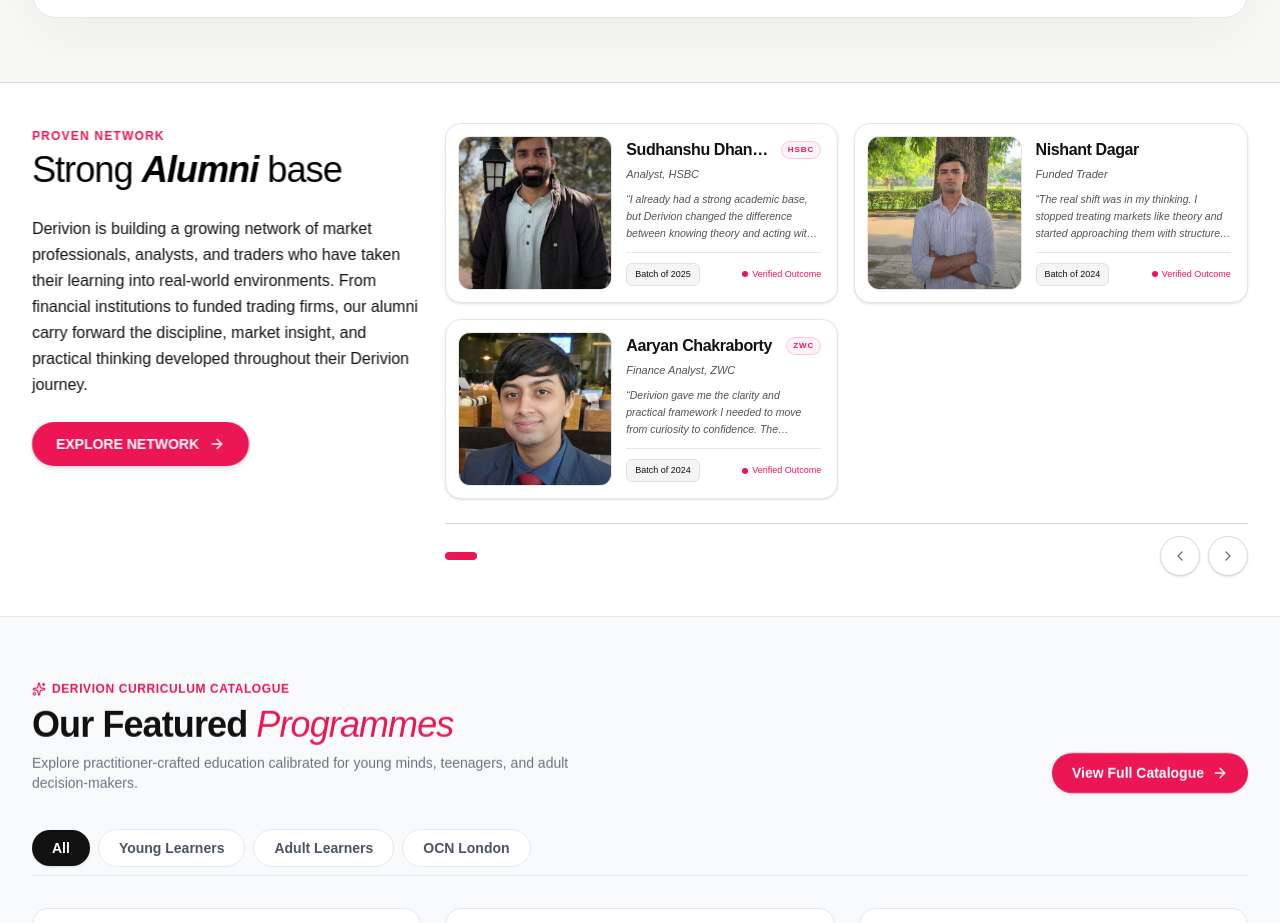
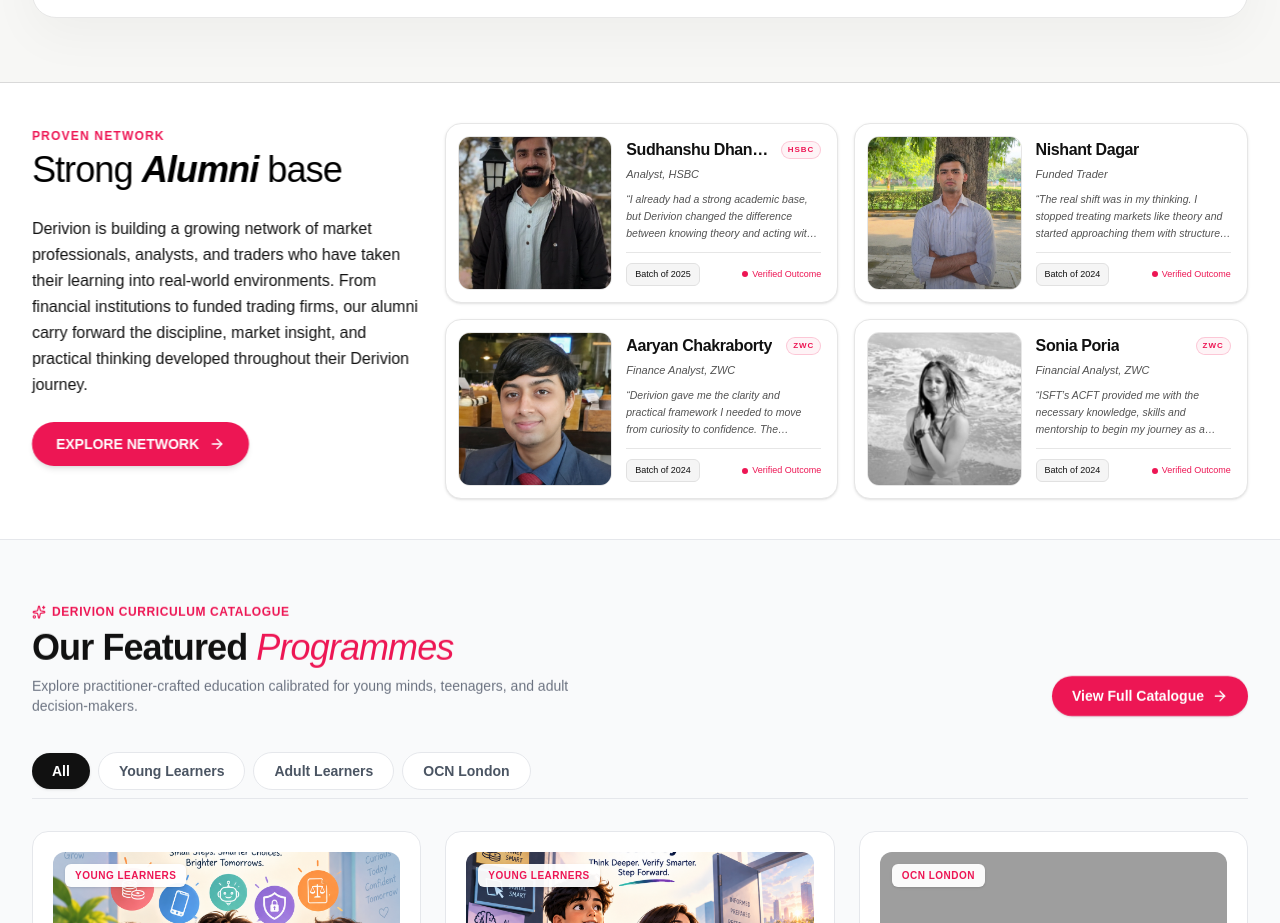
Before and after one commit to jaskaran-div/derivion, a Next.js app: page / in a window 1280 px wide. Shown: the part 1767-2690 px from the top of the page. Built offline with nearby package versions, Linux system fonts and the light colour scheme; grey boxes are pictures that could not be loaded.

Commit message:
added sonia

```diff
--- a/app/Pages/Home/OurAlumni.tsx
+++ b/app/Pages/Home/OurAlumni.tsx
@@ -40,9 +40,19 @@ export default function OurAlumni() {
       quote:
         '“Derivion gave me the clarity and practical framework I needed to move from curiosity to confidence. The combination of structured learning, market context, and mentor guidance helped me build a much sharper foundation for my career path.”',
     },
+    {
+      name: "Sonia Poria",
+      role: "Financial Analyst",
+      company: "ZWC",
+      companyLogo: "/Home/sonia.png",
+      batch: "Batch of 2024",
+      photo: "/Home/sonia.png",
+      quote:
+        '“ISFT’s ACFT provided me with the necessary knowledge, skills and mentorship to begin my journey as a professional trader.”',
+    },
   ];
 
-  const itemsPerPage = 3;
+  const itemsPerPage = 4;
   const totalPages = Math.ceil(alumniData.length / itemsPerPage);
   const currentAlumni = alumniData.slice(
     currentPage * itemsPerPage,
@@ -138,6 +148,7 @@ export default function OurAlumni() {
             </div>
 
             {/* ─── Bottom Navigation & Pagination Indicators ─── */}
+            {totalPages > 1 && (
               <div className="flex items-center justify-between pt-3 border-t border-[#D9D9D9]">
                 {/* Indicator Pills */}
                 <div className="flex items-center gap-2">
@@ -176,6 +187,7 @@ export default function OurAlumni() {
                   </button>
                 </div>
               </div>
+            )}
 
           </AnimateOnScroll>
 
--- a/app/programs/[slug]/ProgramDetailClient.tsx
+++ b/app/programs/[slug]/ProgramDetailClient.tsx
@@ -233,9 +233,9 @@ export default function ProgramDetailClient({ programme }: { programme: Programm
             <a href="#tools" className="px-4 py-1.5 rounded-full hover:bg-[#D9D9D9]/50 text-[#737373] hover:text-[#000000] shrink-0">
               Learning Tools
             </a>
-            <a href="#faculty" className="px-4 py-1.5 rounded-full hover:bg-[#D9D9D9]/50 text-[#737373] hover:text-[#000000] shrink-0">
+            {/* <a href="#faculty" className="px-4 py-1.5 rounded-full hover:bg-[#D9D9D9]/50 text-[#737373] hover:text-[#000000] shrink-0">
               Curriculum Leads
-            </a>
+            </a> */}
             <a href="#outcomes" className="px-4 py-1.5 rounded-full hover:bg-[#D9D9D9]/50 text-[#737373] hover:text-[#000000] shrink-0">
               Reflex Outcomes
             </a>
@@ -506,7 +506,7 @@ export default function ProgramDetailClient({ programme }: { programme: Programm
         </section>
 
         {/* ─── Curriculum Mentors ─── */}
-        <section id="faculty" className="w-full bg-white text-[#000000] py-14 sm:py-20 px-4 sm:px-6 lg:px-8 border-t border-[#D9D9D9]">
+        {/* <section id="faculty" className="w-full bg-white text-[#000000] py-14 sm:py-20 px-4 sm:px-6 lg:px-8 border-t border-[#D9D9D9]">
           <AnimateOnScroll animation="fade-up" duration={700} className="max-w-7xl mx-auto space-y-10">
             <div className="space-y-2">
               <span className="text-xs font-semibold uppercase tracking-widest text-[#ED1654]">
@@ -558,7 +558,7 @@ export default function ProgramDetailClient({ programme }: { programme: Programm
               ))}
             </div>
           </AnimateOnScroll>
-        </section>
+        </section> */}
 
         {/* ─── Competencies & Reflex Outcomes ─── */}
         <section id="outcomes" className="w-full bg-[#F7F7F5] text-[#111111] py-14 sm:py-20 px-4 sm:px-6 lg:px-8 border-t border-[#D9D9D9]">
```
Also changed, not shown: public/Home/sonia.png (added). Lines whose indentation alone changed are shown as unchanged.
